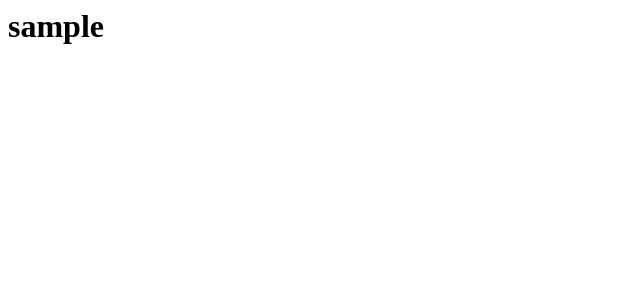
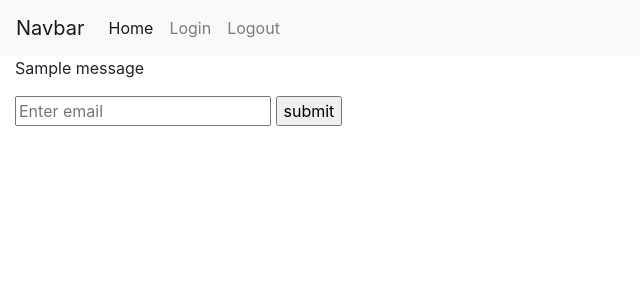
Before and after one commit to vladbortnik/TwT_Flask_Tutorial, a Flask app: page /user in a window 1280 px wide. Shown: the top 300 px of the page, without its empty margins (0-640 px from the left). Run offline with Flask 3, Linux system fonts and the light colour scheme; the visitor is signed in with stand-in values (Sample User, id 1); one stand-in notice (Sample message) is shown; some libraries are stand-ins or nearby versions.

Commit message:
end sessions

```diff
--- a/app.py
+++ b/app.py
@@ -1,4 +1,5 @@
-from flask import Flask, redirect, url_for, render_template, request, session
+from flask import Flask, redirect, url_for, render_template, request, session, flash
+from flask_sqlalchemy import SQLAlchemy
 from datetime import timedelta
 
 app = Flask(__name__)
@@ -9,30 +10,47 @@ app.permanent_session_lifetime = timedelta(minutes=5)
 def home():
 	return render_template("index.html")
 
+# @app.route("/<name>")
+# def userless(name):
+# 	return f"<h3>Hello {name}, what are you doing here?</h3>"
+
 @app.route("/login", methods=["POST", "GET"])
 def login():
 	if request.method == "POST":
 		session.permanent = True
 		user = request.form["nm"]
 		session["user"] = user
+		flash("Login Successful!")
 		return redirect(url_for("user"))
 	else:
 		if "user" in session:
+			flash("Already Logged In!")
 			return redirect(url_for("user"))
 
 		return render_template("login.html")
 
-@app.route("/user")
+@app.route("/user", methods=["POST", "GET"])
 def user():
+	email = None
 	if "user" in session:
-		user = session["user"]
-		return f"<h1>{user}</h1>"
+		user = session.get("user")
+
+		if request.method == "POST":
+			email = request.form["email"]
+			session["email"] = email
+			flash("Email was saved!")
+		else:
+			if email in session:
+				email = session.get("email")
+
+		return render_template("user.html", email=email)
 	else:
 		return redirect(url_for("login"))
 
 @app.route("/logout")
 def logout():
 	session.pop("user", None)
+	session.pop("email", None)
 	return redirect(url_for("login"))
 
 if __name__ == "__main__":
--- a/templates/base.html
+++ b/templates/base.html
@@ -24,8 +24,12 @@
 		    </ul>
 		  </div>
 		</nav>
-		{% block content %}
-		{% endblock %}
+
+		<div class="container-fluid">
+			{% block content %}
+			{% endblock %}
+		</div>
+
 		<script src="https://code.jquery.com/jquery-3.3.1.slim.min.js" integrity="sha384-q8i/X+965DzO0rT7abK41JStQIAqVgRVzpbzo5smXKp4YfRvH+8abtTE1Pi6jizo" crossorigin="anonymous"></script>
 		<script src="https://cdnjs.cloudflare.com/ajax/libs/popper.js/1.14.7/umd/popper.min.js" integrity="sha384-UO2eT0CpHqdSJQ6hJty5KVphtPhzWj9WO1clHTMGa3JDZwrnQq4sF86dIHNDz0W1" crossorigin="anonymous"></script>
 		<script src="https://stackpath.bootstrapcdn.com/bootstrap/4.3.1/js/bootstrap.min.js" integrity="sha384-JjSmVgyd0p3pXB1rRibZUAYoIIy6OrQ6VrjIEaFf/nJGzIxFDsf4x0xIM+B07jRM" crossorigin="anonymous"></script>
--- /dev/null
+++ b/templates/user.html
@@ -0,0 +1,16 @@
+{% extends "base.html" %}
+{% block title %}User{% endblock %}
+
+{% block content %}
+    {% with messages = get_flashed_messages() %}
+        {% if messages %}
+            {% for msg in messages %}
+                <p>{{msg}}</p>
+            {% endfor %}
+        {% endif %}
+    {% endwith %}
+<form action="#" method="POST">
+    <input type="email" name="email" placeholder="Enter email" value="{{email if email}}"/>
+    <input type="submit" value="submit"/>
+</form>
+{% endblock %}
```
